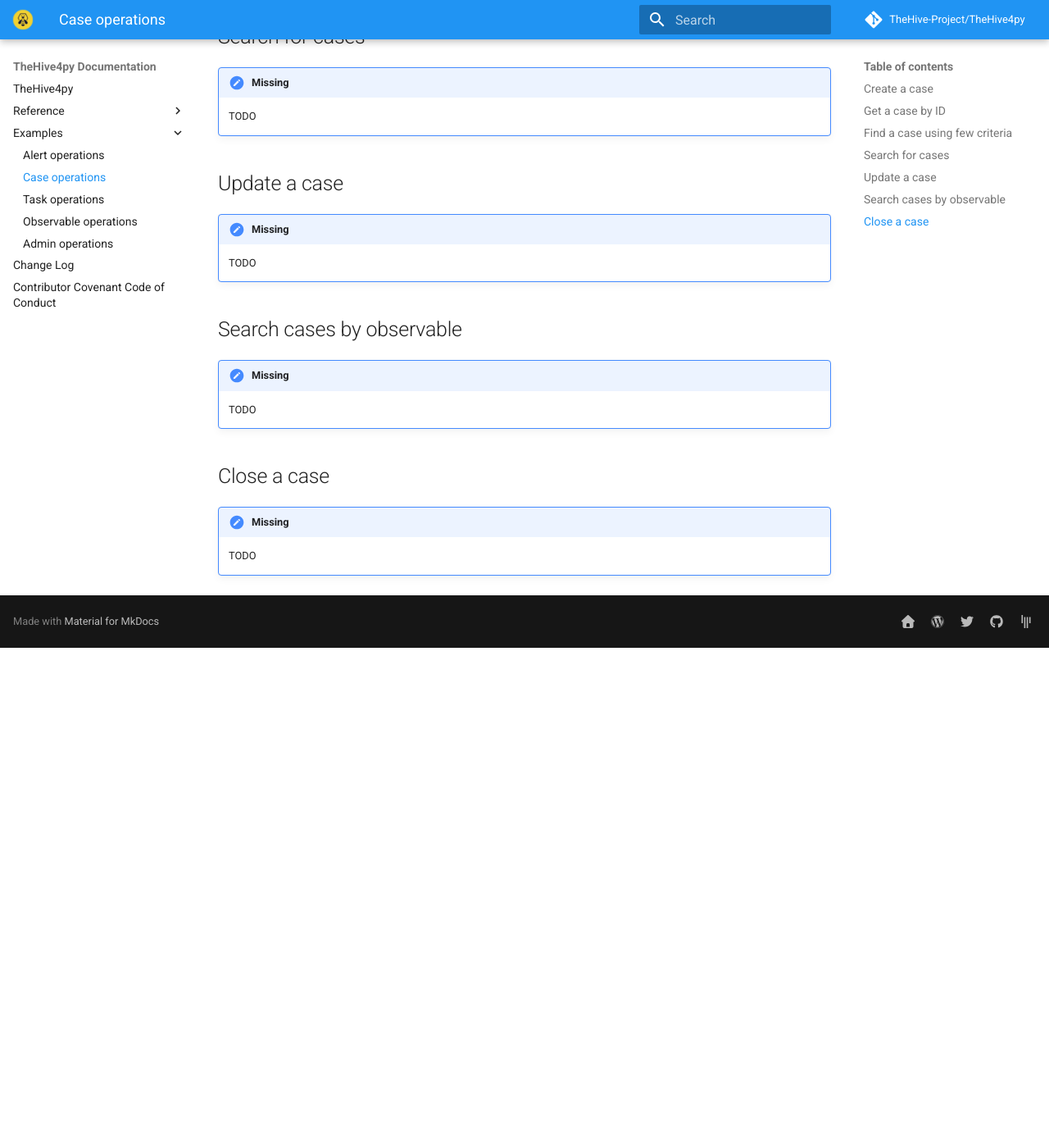
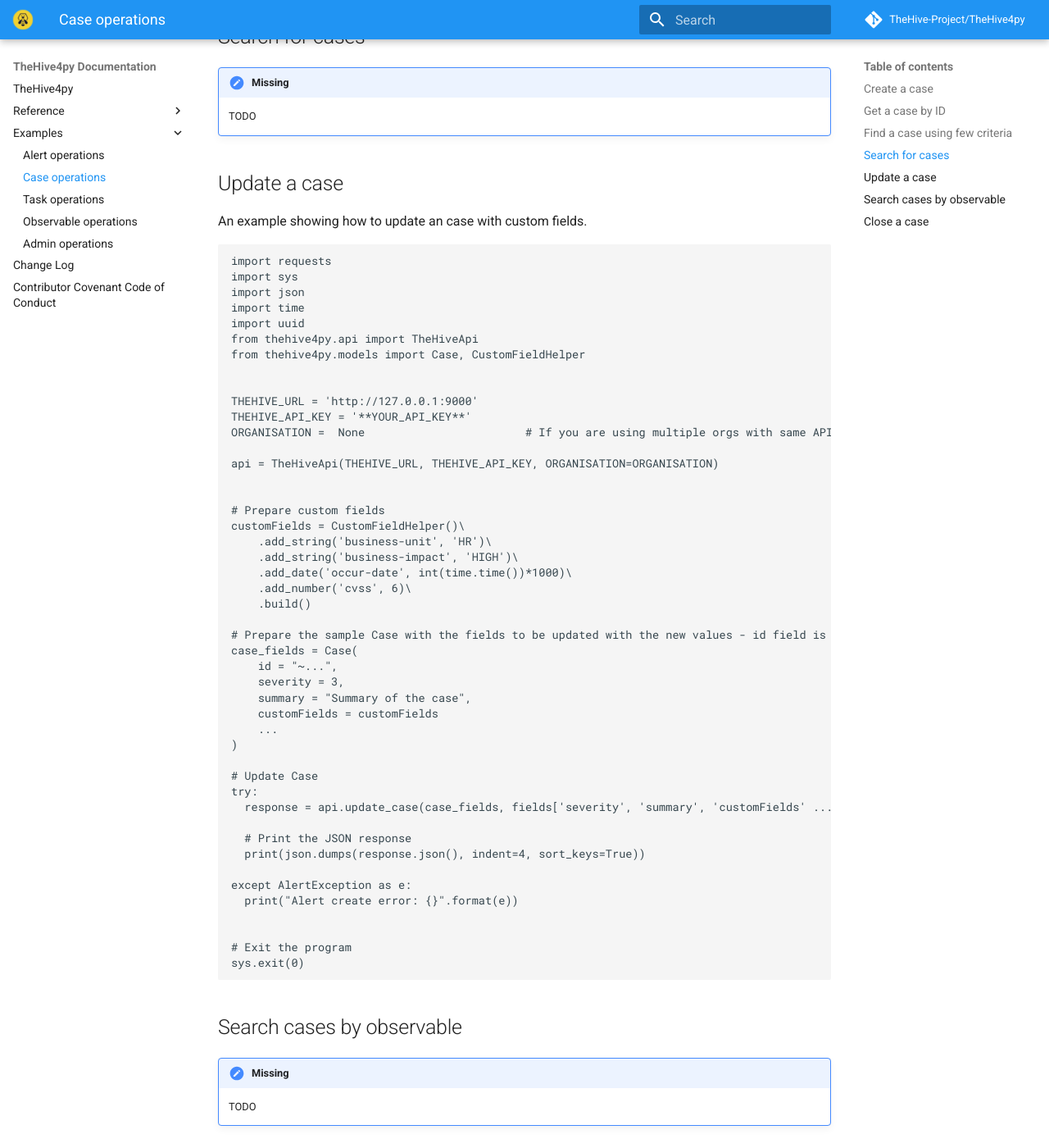
Before and after one commit to TheHive-Project/TheHive4py, an MkDocs documentation site: the page built from docs/samples/case-operations.md, in a window 1280 px wide and 1400 px high, scrolled down 689 px. Shown: the whole window at 82% size. Built offline with MkDocs 1.6.1 and Material for MkDocs 9.7.7, drawn with Linux system fonts in a browser that asks for light colours; comment, search, counter and statistics services are not loaded; before the commit the page ends 1479 px from its top, so only the background shows below that.

Commit message:
Update a case - Example
Added the update a case example.

````diff
--- a/docs/samples/case-operations.md
+++ b/docs/samples/case-operations.md
@@ -20,8 +20,56 @@
 
 ## Update a case
 
-!!! missing
-    TODO
+An example showing how to update an case with custom fields.
+
+```
+import requests
+import sys
+import json
+import time
+import uuid
+from thehive4py.api import TheHiveApi
+from thehive4py.models import Case, CustomFieldHelper
+
+
+THEHIVE_URL = 'http://127.0.0.1:9000'
+THEHIVE_API_KEY = '**YOUR_API_KEY**'
+ORGANISATION =  None                        # If you are using multiple orgs with same API_KEY, please specify the organisation, otherwise let it with the default value (None)
+
+api = TheHiveApi(THEHIVE_URL, THEHIVE_API_KEY, ORGANISATION=ORGANISATION)
+
+
+# Prepare custom fields
+customFields = CustomFieldHelper()\
+    .add_string('business-unit', 'HR')\
+    .add_string('business-impact', 'HIGH')\
+    .add_date('occur-date', int(time.time())*1000)\
+    .add_number('cvss', 6)\
+    .build()
+
+# Prepare the sample Case with the fields to be updated with the new values - id field is mandatory
+case_fields = Case(
+    id = "~...",
+    severity = 3,
+    summary = "Summary of the case",
+    customFields = customFields
+    ...
+)
+
+# Update Case
+try:
+  response = api.update_case(case_fields, fields['severity', 'summary', 'customFields' ...])
+
+  # Print the JSON response
+  print(json.dumps(response.json(), indent=4, sort_keys=True))
+
+except AlertException as e:
+  print("Alert create error: {}".format(e))
+
+
+# Exit the program
+sys.exit(0)
+```
 
 ## Search cases by observable
 
````
